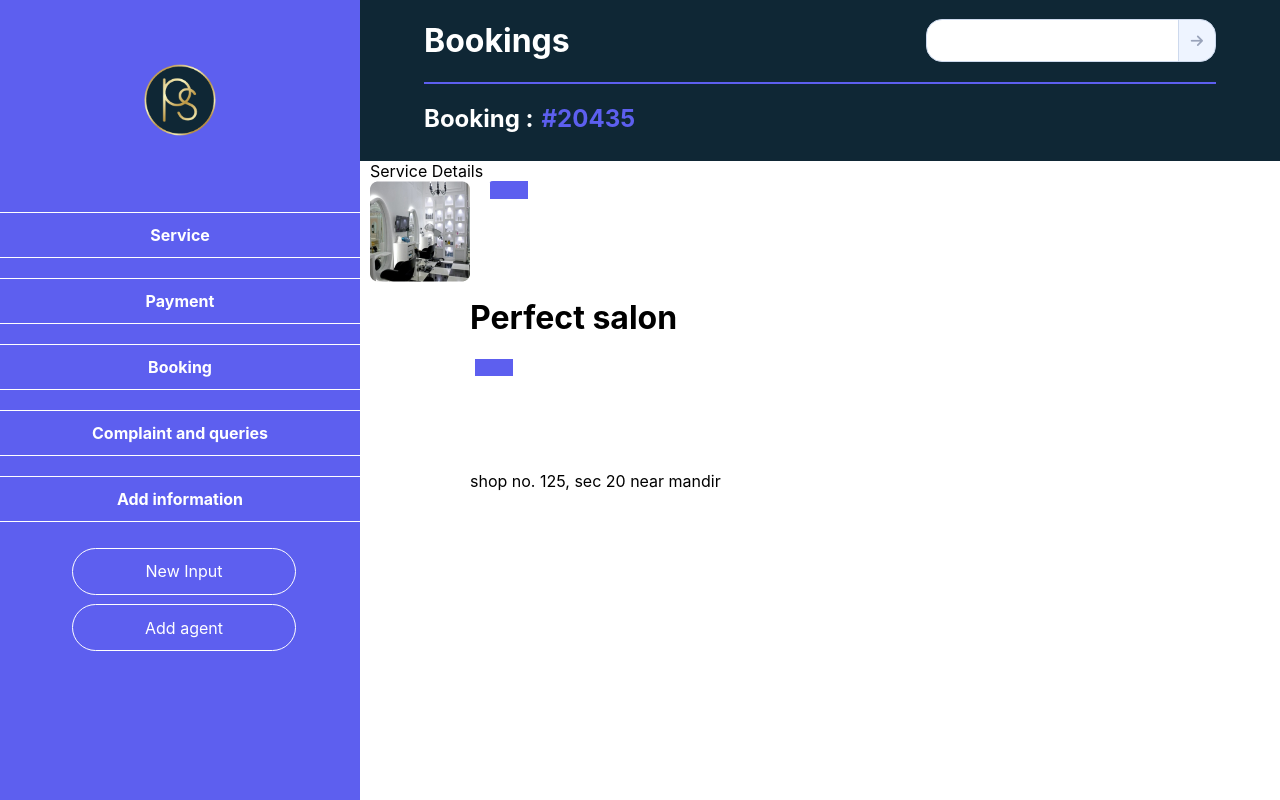
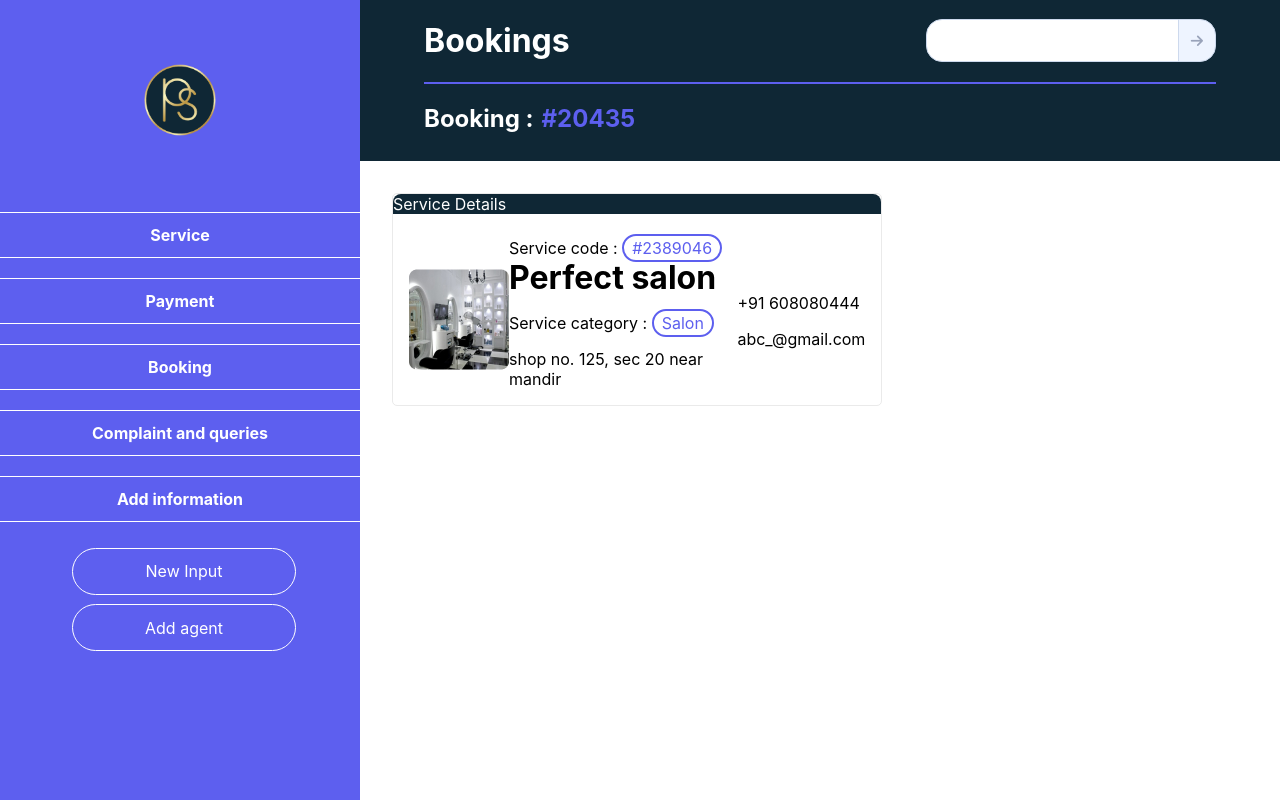
Before and after one commit to naiyar2000/prayas-website, a React (Create React App) app in the folder client/: page /booking in a window 1280 px wide. Built offline with nearby package versions, Linux system fonts and the light colour scheme.

Commit message:
Naiyar ui changes

```diff
--- a/client/src/Components/ServiceDetailsComponent.jsx
+++ b/client/src/Components/ServiceDetailsComponent.jsx
@@ -1,24 +1,31 @@
 import React from 'react'
 import serviceImage from '../Assets/serviceImage.jpg'
+import './css/ServiceDetailsComponent.css'
 
 const ServiceDetailsComponent = () => {
     return (
         <div className="card">
             <div className="heading">Service Details</div>
-            <div className="photoColumn" style={{display: 'flex'}}>
-                <div className="image">
+            <div className="photoColumn">
+                <div className="imageFile">
                     <img src={serviceImage} alt="" />
                 </div>
-                <div>
-                    <div className="serviceCode">
-                        <p>Service code : <span className="code">#2389046</span></p>
+                <div className="photoRightSide">
+                    <div>
+                        <div className="serviceCode1">
+                            <p>Service code : <span className="code">#2389046</span></p>
+                        </div>
+                        <h1 style={{margin: '0px', padding: '0px'}}>Perfect salon</h1>
+                        <div className="serviceCategory1">
+                            <p>Service category : <span className="category">Salon</span></p>
+                        </div>
+                        <div className="address1">
+                            <p>shop no. 125, sec 20 near mandir</p>
+                        </div>
                     </div>
-                    <h1>Perfect salon</h1>
-                    <div className="serviceCategory">
-                        <p>Service category : <span className="category">Salon</span></p>
-                    </div>
-                    <div className="address">
-                        <p>shop no. 125, sec 20 near mandir</p>
+                    <div>
+                        <p>+91 608080444</p>
+                        <p>abc_@gmail.com</p>
                     </div>
                 </div>
             </div>
--- /dev/null
+++ b/client/src/Components/css/ServiceDetailsComponent.css
@@ -0,0 +1,41 @@
+.card {
+    width: 55%;
+    border: 1px solid #EAEAEA;
+    border-radius: 5px;
+}
+
+.photoColumn {
+    display: flex;
+    margin: 0rem 1rem;
+    align-items: center;
+}
+
+.serviceCode1>p {
+    margin: 0;
+    padding: 0;
+}
+
+.code,.category {
+    color: #5D5FEF;
+    border: 2px solid #5D5FEF;
+    padding: 2px 8px;
+    border-radius: 16px;
+}
+
+.photoRightSide {
+    flex: 4;
+    display: flex;
+    justify-content: space-between;
+    align-items: center;
+}
+
+.imageFile {
+    flex: 1;
+}
+
+.heading {
+    background-color: #0F2735;
+    color: white;
+    margin-bottom: 1.5rem;
+    border-radius: 8px 8px 0px 0px;
+}
--- a/client/src/Pages/Bookingspage.jsx
+++ b/client/src/Pages/Bookingspage.jsx
@@ -12,7 +12,7 @@ const Bookingspage = () => {
                 <NavigationSidebar isbooking={true}/>
             </div>
             <div style={{flex: 4}}>
-                <div style={{color: 'white', backgroundColor: '#0F2735'}}>
+                <div style={{color: 'white', backgroundColor: '#0F2735', marginBottom: '2rem'}}>
                     <div style={{display: 'flex', justifyContent: 'space-between', alignContent: 'center', alignItems: 'center',color: 'white'}}>
                         <h1 style={{paddingLeft: '1rem', marginLeft: '3rem'}}>Bookings</h1>
                         <SearchBar />
@@ -22,7 +22,7 @@ const Bookingspage = () => {
                         <h2>Booking :<span className="bookingCode">#20435</span></h2>
                     </div>
                 </div>
-                <div className='serviceCards'>
+                <div className='serviceCards1'>
                     <ServiceDetailsComponent />
                 </div>
             </div>
--- a/client/src/Pages/css/Bookingpage.css
+++ b/client/src/Pages/css/Bookingpage.css
@@ -11,3 +11,7 @@
 .bookingCode {
     margin-left: 0.5rem;
 }
+
+.serviceCards1 {
+    margin-left: 2rem;
+}
```
Also changed, not shown: client/src/Components/css/ServiceDeailsComponent.css (deleted).
